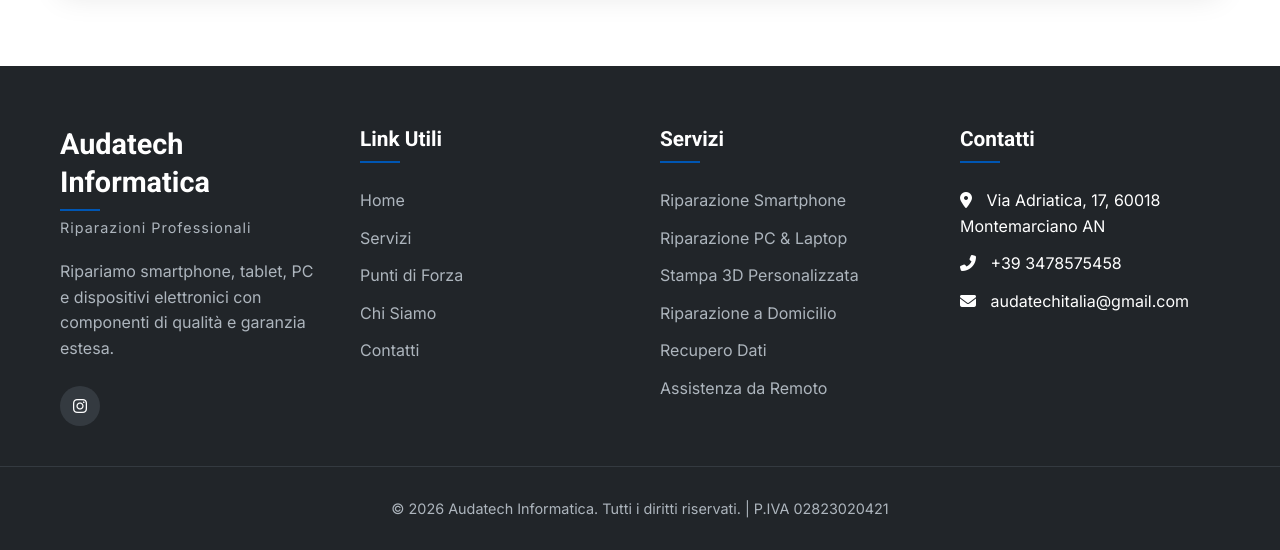
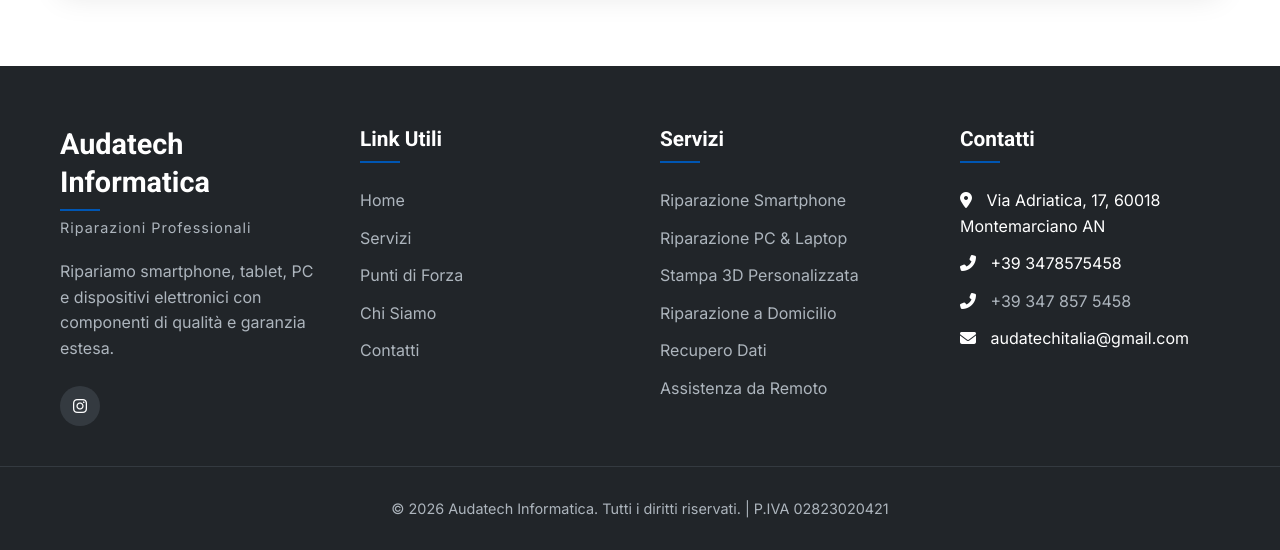
Before and after one commit to Lab1717/audatech_site.io, a plain HTML site: page index.html in a window 1280 px wide. Shown: the part 6015-6565 px from the top of the page. Drawn offline with Linux system fonts and the light colour scheme.

Commit message:
Update index.html

```diff
--- a/index.html
+++ b/index.html
@@ -1046,6 +1046,24 @@
                     <ul class="footer-links">
                         <li><i class="fas fa-map-marker-alt" style="margin-right: 10px;"></i> Via Adriatica, 17, 60018 Montemarciano AN</li>
                         <li><i class="fas fa-phone-alt" style="margin-right: 10px;"></i> +39 3478575458</li>
+
+                        <li>
+    <i class="fas fa-phone-alt" style="margin-right:10px;"></i>
+    <a id="phone-link"></a>
+</li>
+
+<script>
+const p1 = "+39";
+const p2 = "347";
+const p3 = "857";
+const p4 = "5458";
+
+const phone = `${p1}${p2}${p3}${p4}`;
+
+const el = document.getElementById("phone-link");
+el.textContent = `${p1} ${p2} ${p3} ${p4}`;
+el.href = `tel:${phone}`;
+</script>
                         <li><i class="fas fa-envelope" style="margin-right: 10px;"></i> audatechitalia@gmail.com</li>
                     <!--
                         <li>
```
